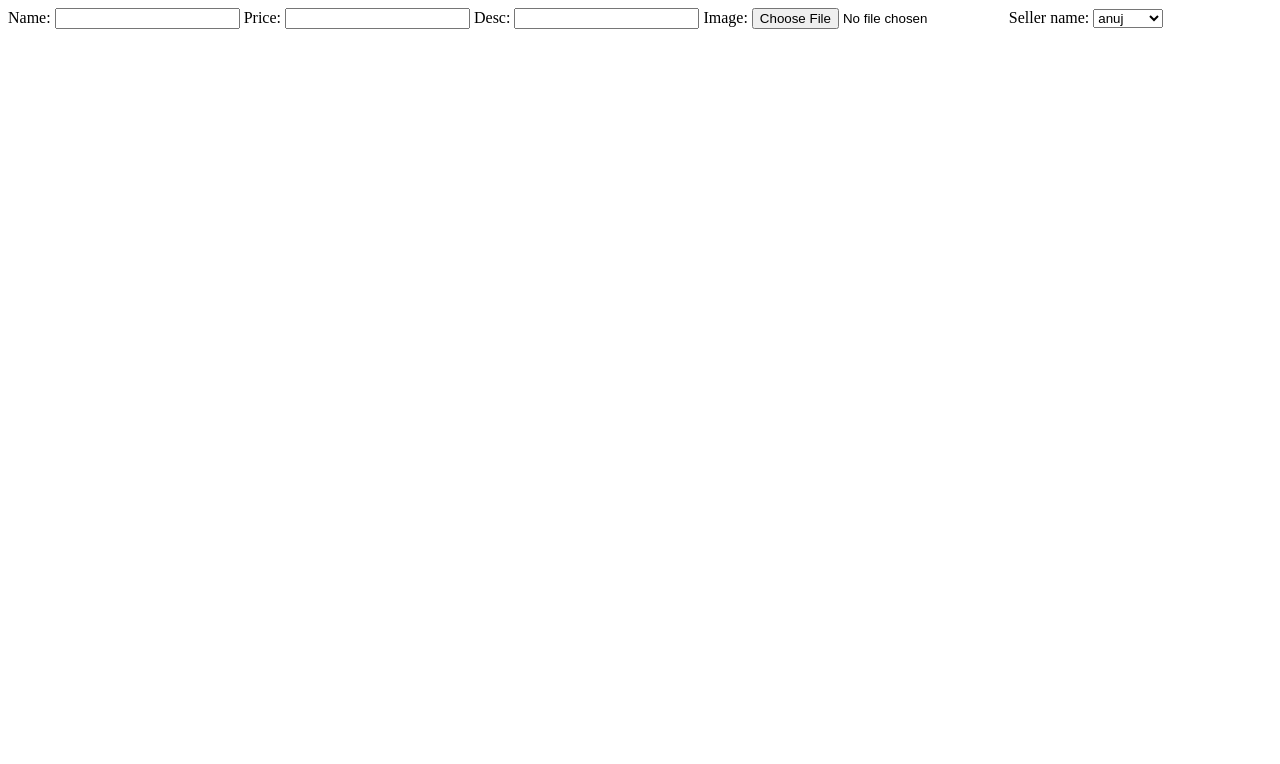
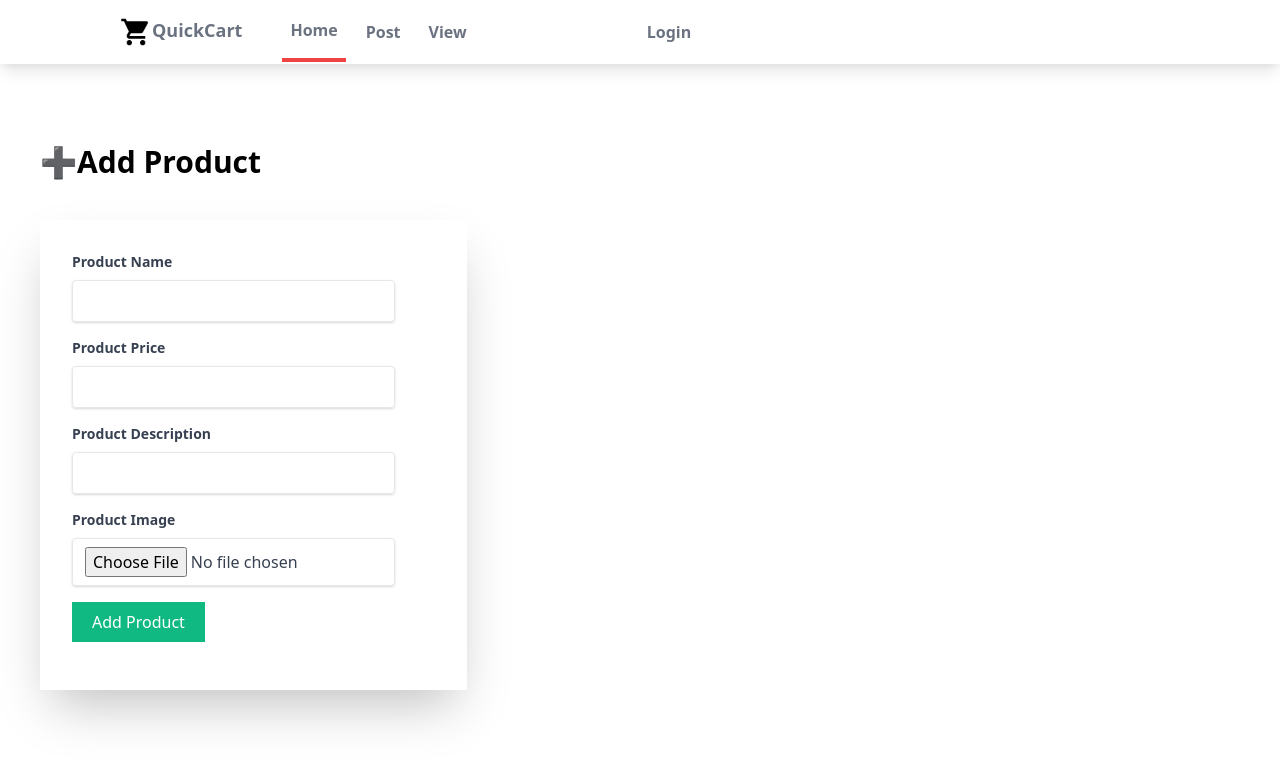
Before and after one commit to a-anuj/django, a Django app: page /myapp/products/add/ in a window 1280 px wide. Shown: the top 764 px of the page. Run offline with Django 4.2, Linux system fonts and the light colour scheme; data comes from the database, SQL or seed files in the repository; both versions use the stored data as it was after the commit; style sheets or scripts are compiled from the project's sources.

Commit message:
designed the createview

```diff
--- a/mysite/myapp/templates/myapp/product_form.html
+++ b/mysite/myapp/templates/myapp/product_form.html
@@ -1 +1,50 @@
-{{form}}
+{% extends 'myapp/base.html' %}
+{% block body %}
+<h1 class="text-3xl mt-20 ml-10 font-bold">➕Add Product</h1>
+<form class="w-1/3 bg-white shadow-2xl m-10 px-8 py-8" method="POST" enctype="multipart/form-data">
+    {% csrf_token %}
+    <div class="mb-4">
+        <label class="block text-gray-700 text-sm font-bold mb-2" for="">Product Name</label>
+        <div class="shadow appearance-none border rounded py-2 px-3 mr-10 text-gray-700">
+            {{form.name}}
+        </div>
+    </div>
+    <div class="mb-4">
+        <label class="block text-gray-700 text-sm font-bold mb-2" for="">Product Price</label>
+
+        <div class="shadow appearance-none border rounded py-2 px-3 mr-10 text-gray-700">
+            {{form.price}}
+        </div>
+    </div>
+    <div class="mb-4">
+        <label class="block text-gray-700 text-sm font-bold mb-2" for="">Product Description</label>
+
+        <div class="shadow appearance-none border rounded py-2 px-3 mr-10 text-gray-700">
+            {{form.desc}}
+        </div>
+
+    </div>
+    <div class="mb-4">
+        <label class="block text-gray-700 text-sm font-bold mb-2" for="">Product Image</label>
+
+        <div class="shadow appearance-none border rounded py-2 px-3 mr-10 text-gray-700">
+            {{form.image}}
+        </div>
+
+    </div>
+
+
+    <div class="mb-4">
+        <div class="hidden shadow appearance-none border rounded py-2 px-3 mr-10 text-gray-700">
+            {{form.seller_name}}
+        </div>
+
+    </div>
+
+    <div class="mb-4">
+
+        <input class="bg-green-500 text-white px-5 py-2" type="submit" name="Add Product" value="Add Product">
+    </div>
+
+</form>
+{% endblock %}
```
Also changed, not shown: mysite/db.sqlite3, mysite/media/images/samf23_gMozuxq.webp (added).
